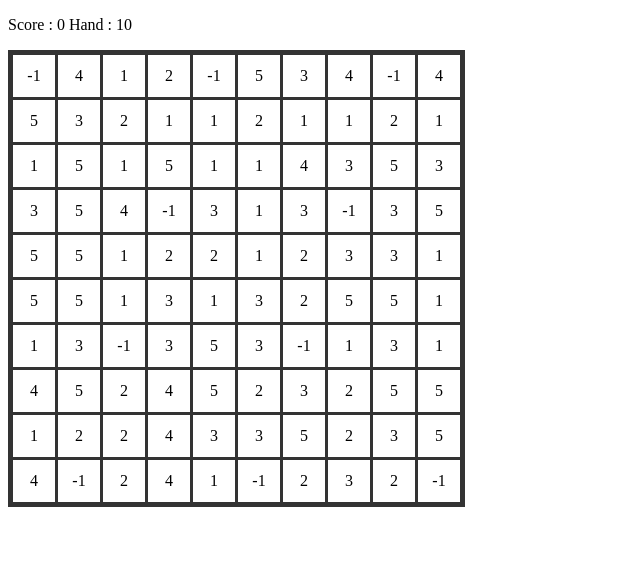
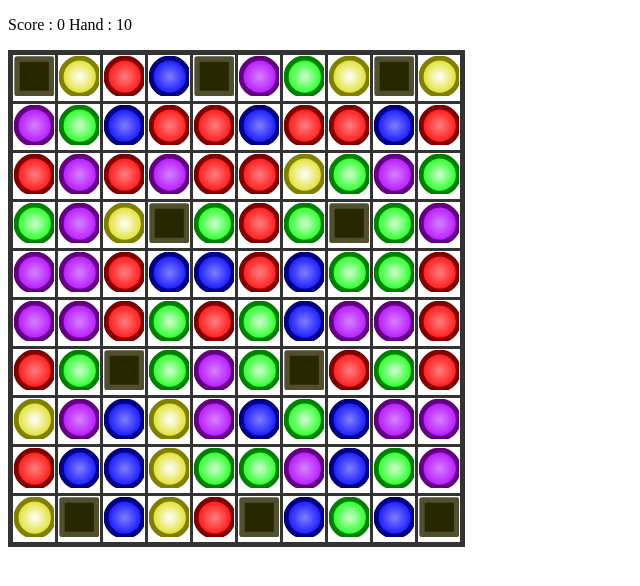
Before and after one commit to csharpython/Chain-puzzle, a plain HTML site: page index.html in a window 1280 px wide. Shown: the whole page, without its empty margins (0-640 px from the left). Drawn offline with Linux system fonts and the light colour scheme.

Commit message:
v0.2 Colorful orb
数字からカラフルなオーブに変更

```diff
--- a/css.css
+++ b/css.css
@@ -9,3 +9,7 @@ td.inboard{
 	width : 40px;
 	border:solid #333 3px;
 }
+img.notouch{
+	user-select: none;
+	pointer-events: none;
+}
--- a/script.js
+++ b/script.js
@@ -30,8 +30,8 @@ function fallable(obj_type){
 function update_display(){
 	for(let i=0;i<HEIGHT;i++){
 		for(let j=0;j<WIDTH;j++){
-			PUZ_BOARD_BONE[i][j].innerText = puz_board[i][j];
-			if(puz_board[i][j]==0)PUZ_BOARD_BONE[i][j].innerText = "";
+			if(puz_board[i][j]!=0)PUZ_BOARD_BONE[i][j].innerHTML = '<img src="Pictures/Orbs/'+puz_board[i][j]+'.svg" alt="'+puz_board[i][j]+'" width="40" height="40" class="notouch">';
+			else PUZ_BOARD_BONE[i][j].innerHTML = "";
 		}
 	}
 	document.querySelector("#puz_info").innerText = "Score : "+score+" Hand : "+hand;
@@ -132,6 +132,7 @@ function chain_toggler(cell){
 		chain_now=true;
 		chain_color=CELL_COLOR;
 		chain_count=1;
+		chain_used[CELL_Y][CELL_X]=true;
 		chain_yx.push([CELL_Y,CELL_X]);
 		cell.target.style.backgroundColor = "blue";
 	}
```
Also changed, not shown: Pictures/Orbs/-1.svg (added), Pictures/Orbs/1.svg (added), Pictures/Orbs/2.svg (added), Pictures/Orbs/3.svg (added), Pictures/Orbs/4.svg (added), Pictures/Orbs/5.svg (added), README.md. Lines whose indentation alone changed are shown as unchanged.
